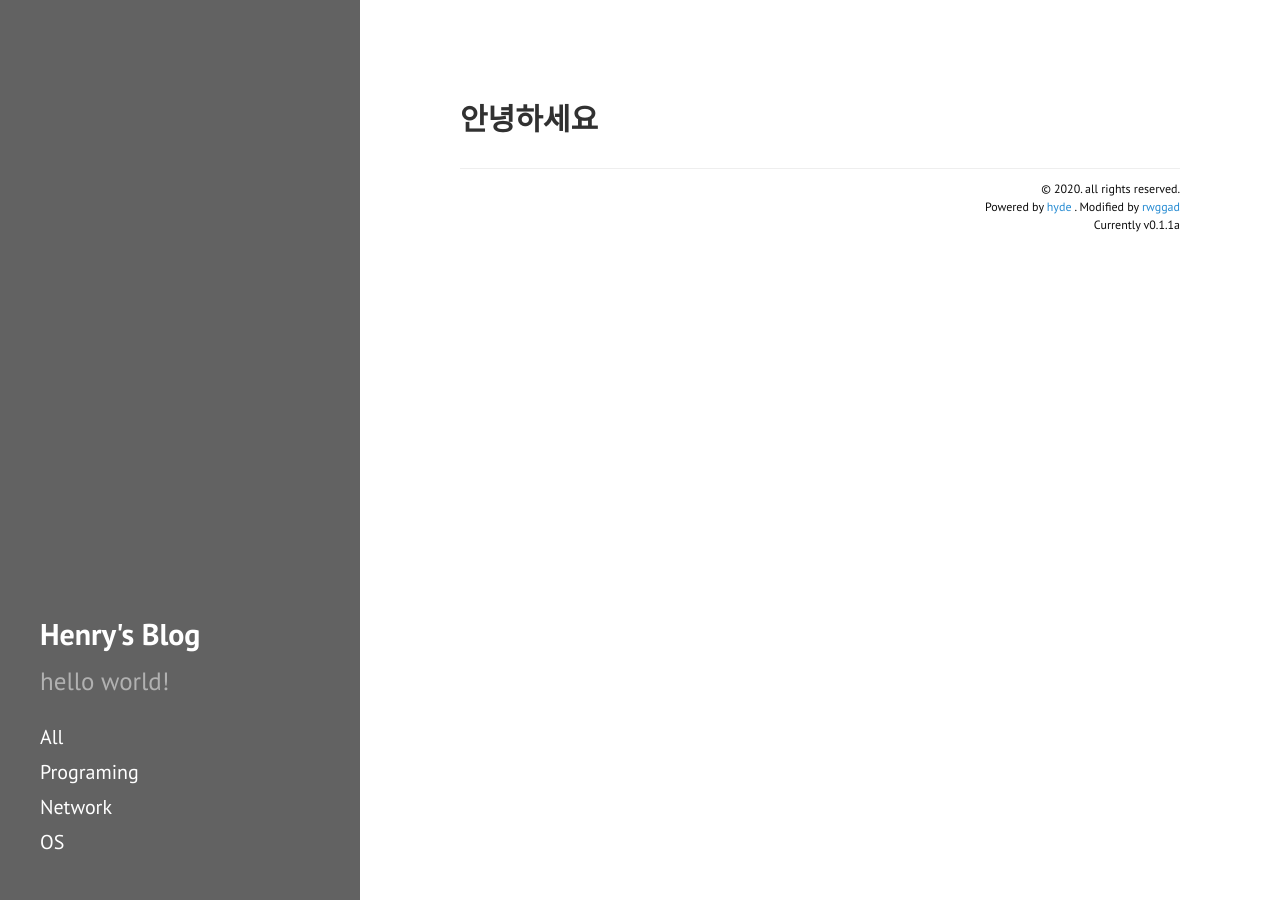
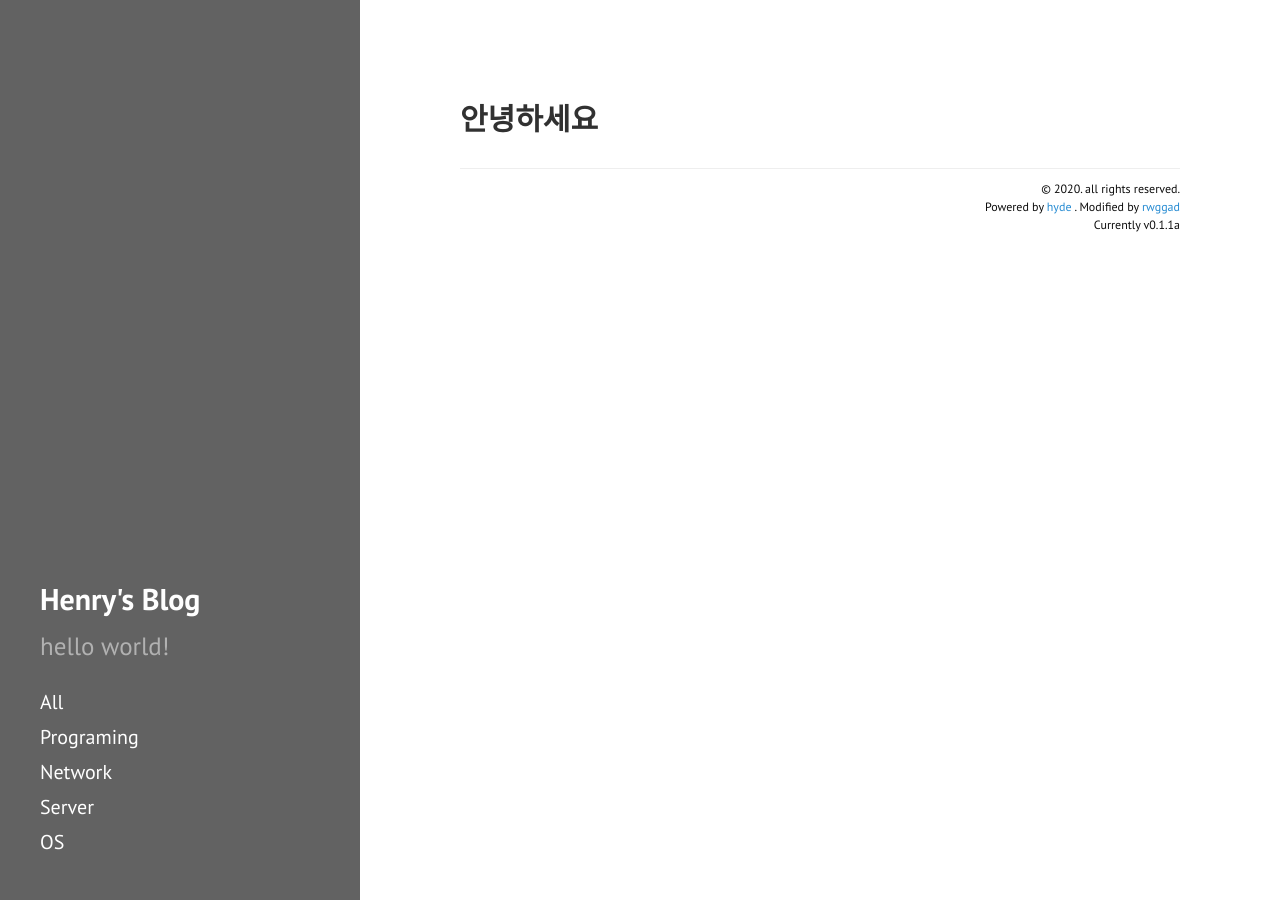
Before and after one commit to rwggad/henry_developer_page, a Jekyll site: the page built from index.html, in a window 1280 px wide. Built offline with Jekyll 4.4.1, drawn with Linux system fonts in a browser that asks for light colours; the list of posts is cut into pages by our own code.

Commit message:
Add category 'server'

```diff
--- a/_config.yml
+++ b/_config.yml
@@ -19,7 +19,7 @@ author:
 # Post
 baseurl:          /developer_page   # gitpage
 #baseurl:          # local test
-category:         [All, Programing, Network, OS]
+category:         [All, Programing, Network, Server, OS]
 paginate:         5
 
 # Custom vars
--- /dev/null
+++ b/category/server.html
@@ -0,0 +1,4 @@
+---
+layout: post-list
+category: server
+---
```
